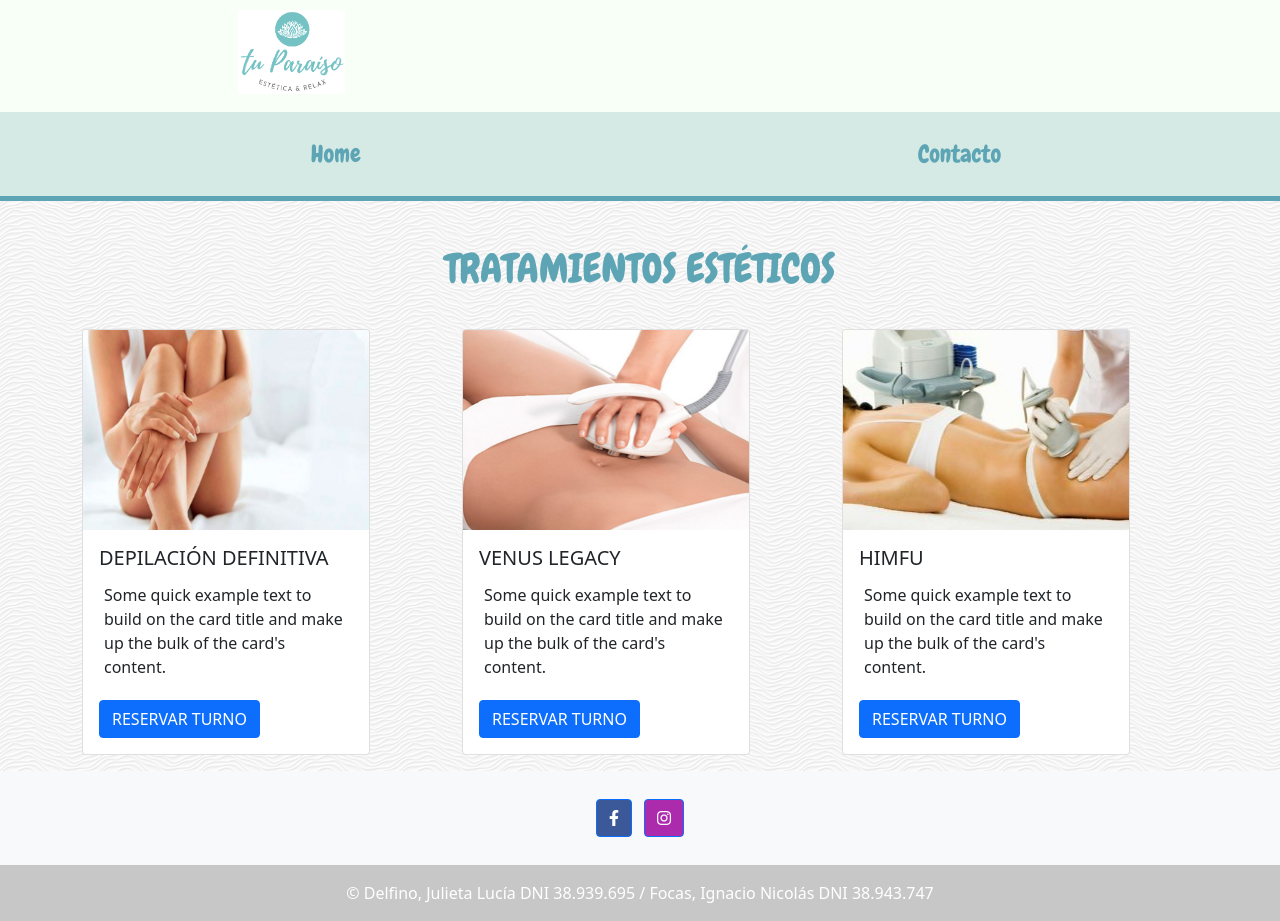
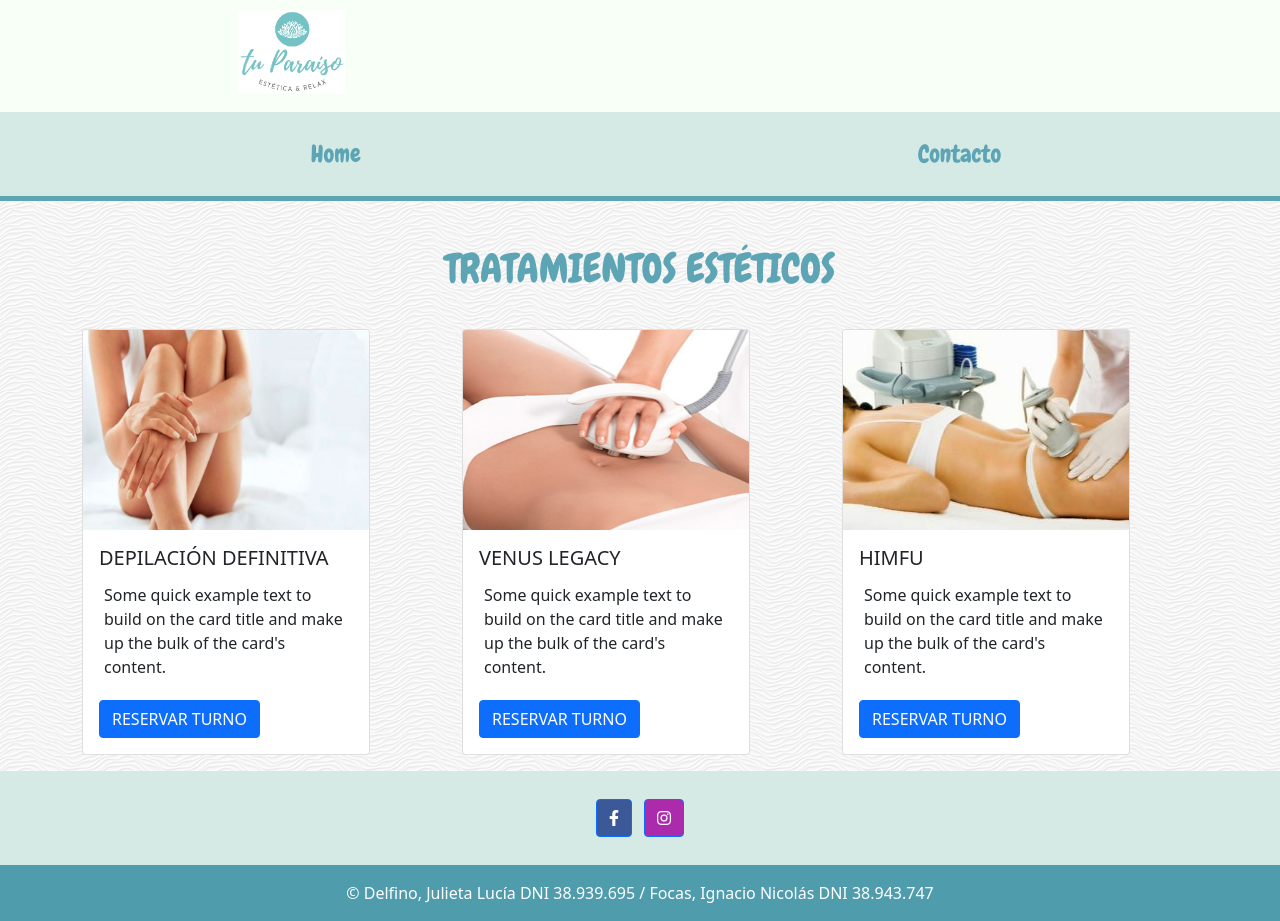
Before and after one commit to ignaf/TpVei, a plain HTML site: page index.html in a window 1280 px wide. Drawn offline with Linux system fonts and the light colour scheme; a web font is replaced by a local one.

Commit message:
update footer index

```diff
--- a/index.html
+++ b/index.html
@@ -72,11 +72,11 @@
 
     </main>
 
-<footer class="bg-light text-center text-white">
+    <footer class="bg-light text-center text-white" style="background-color: #D5EAE4 !important;">
 
-    <div class="container p-4 pb-0">
+      <div class="container p-4 pb-0 " style="background-color: #D5EAE4;">
 
-      <section class="mb-4">
+        <section class="mb-4" style="background-color: #D5EAE4;">
 
           <a
             class="btn btn-primary btn-floating m-1"
@@ -98,7 +98,7 @@
 
       </div>
 
-    <div class="text-center p-3" style="background-color: rgba(0, 0, 0, 0.2);">
+      <div class="text-center p-3" style="background-color: #4f9cad;">
         © Delfino, Julieta Luc&iacute;a DNI 38.939.695 / Focas, Ignacio Nicolás DNI 38.943.747
       </div>
 
```
Lines whose indentation alone changed are shown as unchanged.
